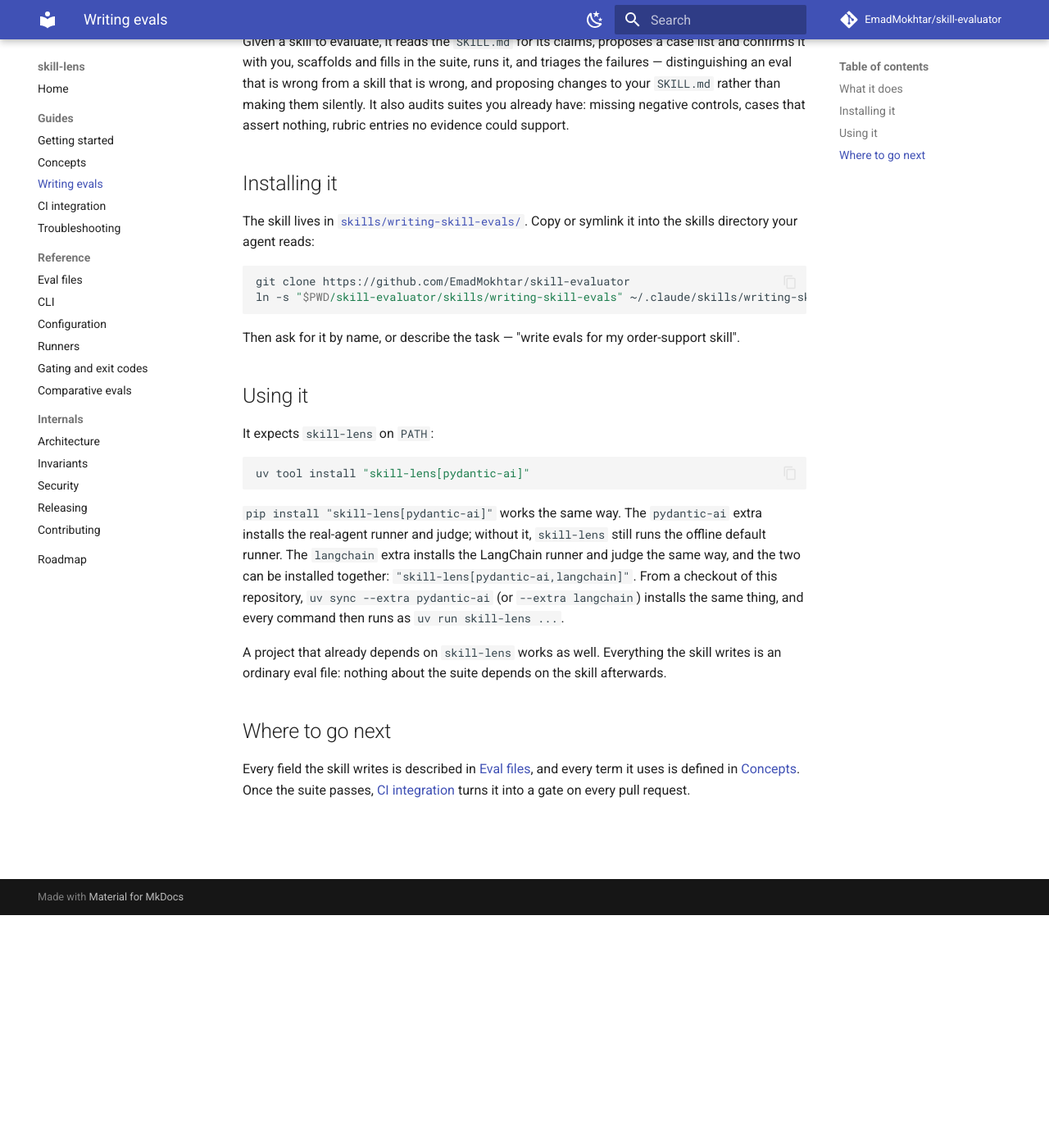
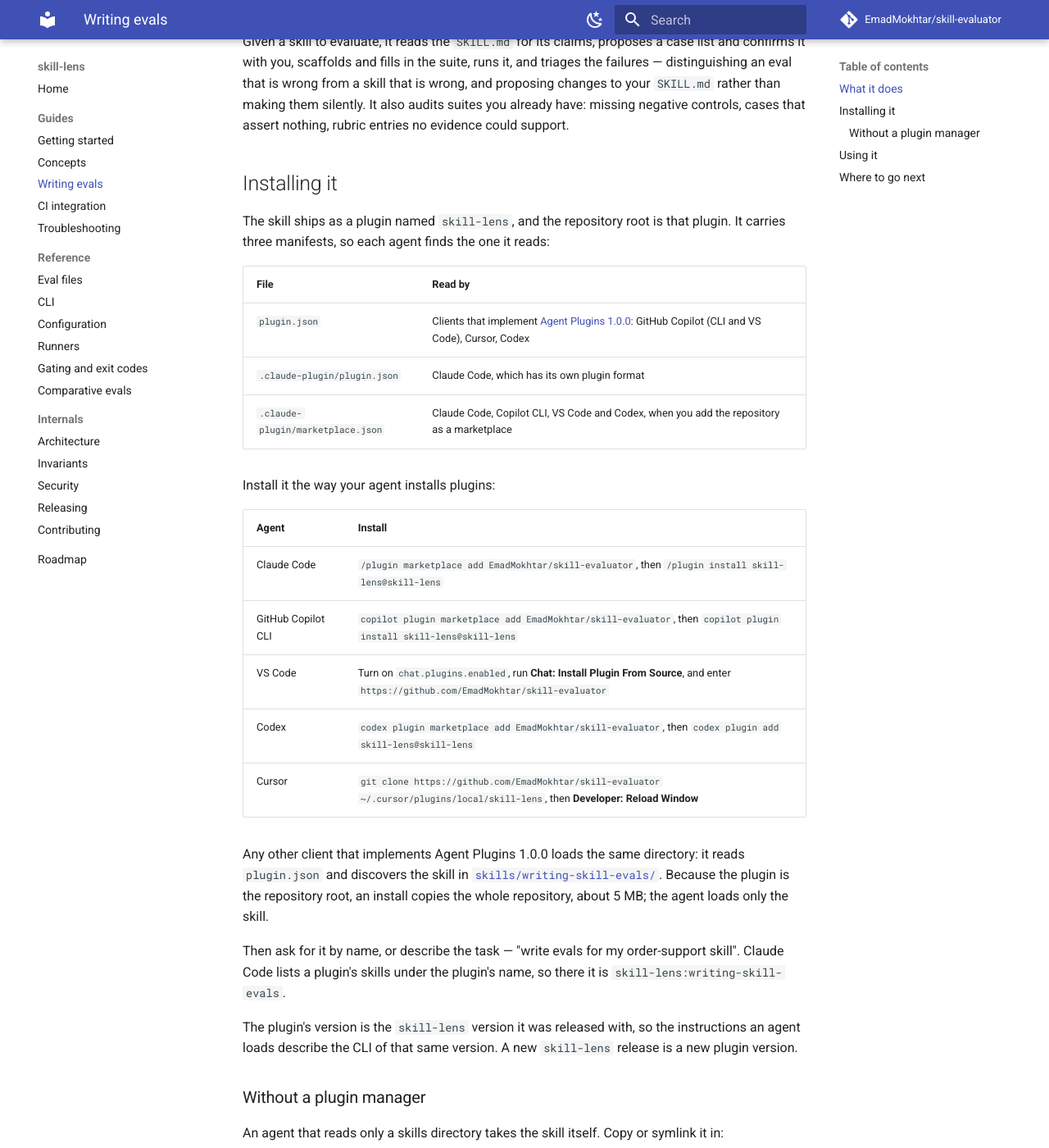
Before and after one commit to EmadMokhtar/skill-evaluator, an MkDocs documentation site: the page built from docs/writing-evals.md, in a window 1280 px wide and 1400 px high, scrolled down 284 px. Shown: the whole window at 82% size. Built offline with MkDocs 1.6.1 and Material for MkDocs 9.7.7, drawn with Linux system fonts in a browser that asks for light colours; comment, search, counter and statistics services are not loaded; some of the changed text lies outside the part shown.

Commit message:
feat: ship the eval-writing skill as an Agent Plugin
The repository root becomes the skill-lens plugin, so the
writing-skill-evals skill installs through each agent's own plugin
manager instead of a manual symlink.

- plugin.json: the portable Agent Plugins 1.0.0 manifest, read by
  GitHub Copilot (CLI and VS Code), Cursor and Codex.
- .claude-plugin/plugin.json: the same plugin for Claude Code, which
  does not implement Agent Plugins.
- .claude-plugin/marketplace.json: one catalog, listing "./", that
  Claude Code, Copilot CLI, VS Code and Codex all read.

Both manifests carry the package version and are rewritten by
cz bump. tests/test_plugin.py pins the manifests to each other, to the
package version, to the closed 1.0.0 schema, and each shipped skill to
the Agent Skills naming rules. The invariant is recorded in both
docs/invariants.md and CLAUDE.md.

Co-Authored-By: Claude Opus 5.5 <noreply@anthropic.com>
Claude-Session: https://claude.ai/code/session_018GcMHtsqqrPmbeypgCvfiq

````diff
--- a/docs/writing-evals.md
+++ b/docs/writing-evals.md
@@ -14,19 +14,52 @@ evidence could support.
 
 ## Installing it
 
-The skill lives in [`skills/writing-skill-evals/`](https://github.com/EmadMokhtar/skill-evaluator/tree/main/skills/writing-skill-evals).
-Copy or symlink it into the skills directory your agent reads:
+The skill ships as a plugin named `skill-lens`, and the repository root is that plugin. It
+carries three manifests, so each agent finds the one it reads:
+
+| File | Read by |
+| --- | --- |
+| `plugin.json` | Clients that implement [Agent Plugins 1.0.0](https://agent-plugins.org/): GitHub Copilot (CLI and VS Code), Cursor, Codex |
+| `.claude-plugin/plugin.json` | Claude Code, which has its own plugin format |
+| `.claude-plugin/marketplace.json` | Claude Code, Copilot CLI, VS Code and Codex, when you add the repository as a marketplace |
+
+Install it the way your agent installs plugins:
+
+| Agent | Install |
+| --- | --- |
+| Claude Code | `/plugin marketplace add EmadMokhtar/skill-evaluator`, then `/plugin install skill-lens@skill-lens` |
+| GitHub Copilot CLI | `copilot plugin marketplace add EmadMokhtar/skill-evaluator`, then `copilot plugin install skill-lens@skill-lens` |
+| VS Code | Turn on `chat.plugins.enabled`, run **Chat: Install Plugin From Source**, and enter `https://github.com/EmadMokhtar/skill-evaluator` |
+| Codex | `codex plugin marketplace add EmadMokhtar/skill-evaluator`, then `codex plugin add skill-lens@skill-lens` |
+| Cursor | `git clone https://github.com/EmadMokhtar/skill-evaluator ~/.cursor/plugins/local/skill-lens`, then **Developer: Reload Window** |
+
+Any other client that implements Agent Plugins 1.0.0 loads the same directory: it reads
+`plugin.json` and discovers the skill in
+[`skills/writing-skill-evals/`](https://github.com/EmadMokhtar/skill-evaluator/tree/main/skills/writing-skill-evals).
+Because the plugin is the repository root, an install copies the whole repository, about
+5 MB; the agent loads only the skill.
+
+Then ask for it by name, or describe the task — "write evals for my order-support skill".
+Claude Code lists a plugin's skills under the plugin's name, so there it is
+`skill-lens:writing-skill-evals`.
+
+The plugin's version is the `skill-lens` version it was released with, so the instructions an
+agent loads describe the CLI of that same version. A new `skill-lens` release is a new plugin
+version.
+
+### Without a plugin manager
+
+An agent that reads only a skills directory takes the skill itself. Copy or symlink it in:
 
 ```bash
 git clone https://github.com/EmadMokhtar/skill-evaluator
 ln -s "$PWD/skill-evaluator/skills/writing-skill-evals" ~/.claude/skills/writing-skill-evals
 ```
 
-Then ask for it by name, or describe the task — "write evals for my order-support skill".
-
 ## Using it
 
-It expects `skill-lens` on `PATH`:
+The plugin installs the skill, not the command-line tool. The skill expects `skill-lens` on
+`PATH`:
 
 --8<-- "docs/snippets/install.md"
 
--- /dev/null
+++ b/plugin.json
@@ -0,0 +1,14 @@
+{
+  "$schema": "https://agent-plugins.org/schemas/1.0.0/plugin.schema.json",
+  "name": "skill-lens",
+  "version": "0.16.0",
+  "description": "Write, run and audit skill-lens eval suites for Agent Skills: which cases a skill needs, which check fits each claim, and what a failing case means.",
+  "author": {
+    "name": "Emad Mokhtar",
+    "url": "https://github.com/EmadMokhtar"
+  },
+  "homepage": "https://emadmokhtar.github.io/skill-evaluator/writing-evals/",
+  "repository": "https://github.com/EmadMokhtar/skill-evaluator",
+  "license": "MIT",
+  "keywords": ["agent-skills", "evals", "evaluation", "skill-lens", "testing"]
+}
--- a/pyproject.toml
+++ b/pyproject.toml
@@ -173,12 +173,18 @@ major_version_zero = true
 # (commands/bump.py: `arguments["check_consistency"]`), never from this file,
 # so writing `check_consistency = true` here would be an inert no-op. The
 # workflow test asserts the flag is on the command.
+#
+# The two plugin manifests gate on `"version":`, never on the bare file: the
+# portable one's `$schema` URL spells a version of its own (the Agent Plugins
+# spec's), which a filename-only entry would rewrite whenever the two coincide.
 version_files = [
+    ".claude-plugin/plugin.json:\"version\":",
     "action.yml:skill-lens\\[pydantic-ai\\]==",
     "docs/ci.md:skill-evaluator@v",
     "docs/ci.md:skill-lens\\[pydantic-ai\\]==",
     "docs/ci.md:skill-lens\\[pydantic-ai,langchain\\]==",
     "docs/getting-started.md:skill-evaluator@v",
     "examples/ci/skill-lens.yml:skill-evaluator@v",
+    "plugin.json:\"version\":",
 ]
 bump_message = "bump: version $current_version → $new_version [skip ci]"
````
Also changed, not shown: CLAUDE.md (+13 -0 lines), README.md (+1 -1 lines), docs/invariants.md (+25 -0 lines), docs/releasing.md (+9 -0 lines), docs/roadmap.md (+1 -0 lines), 3 other files.
